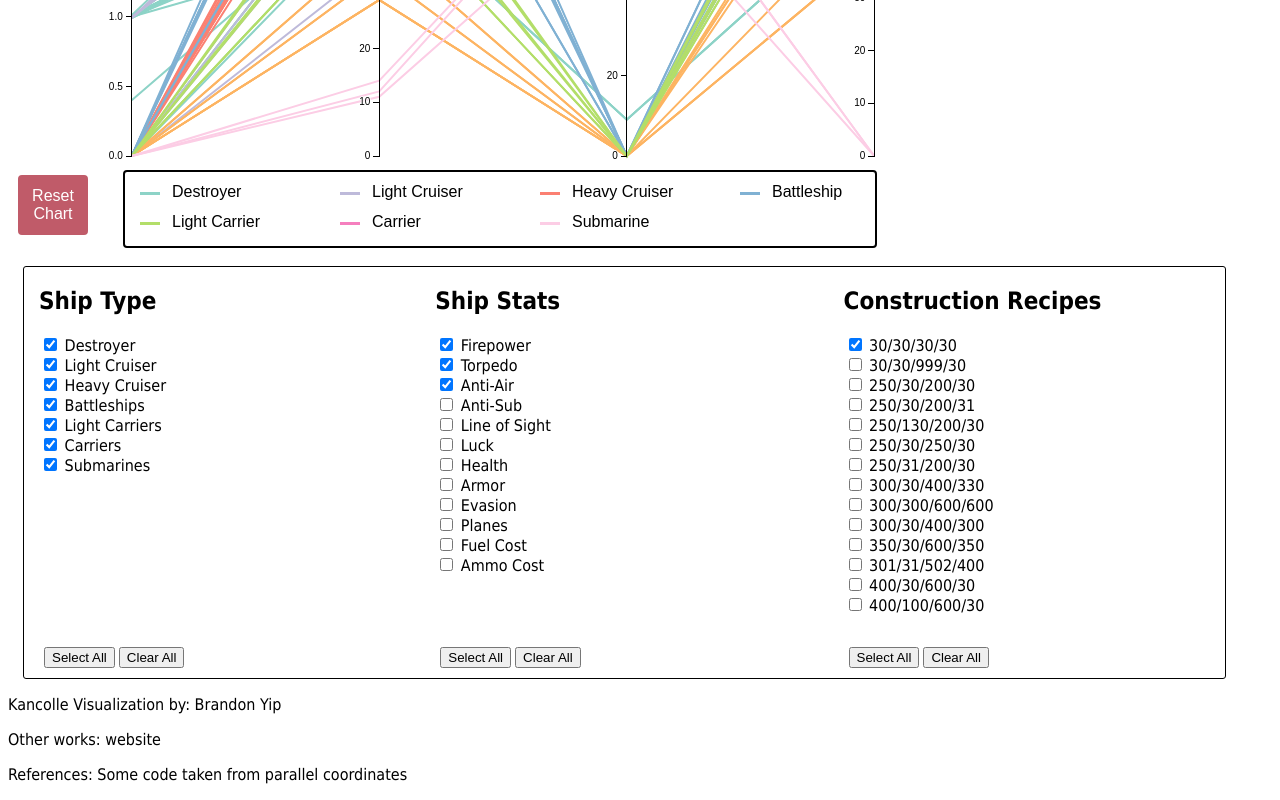
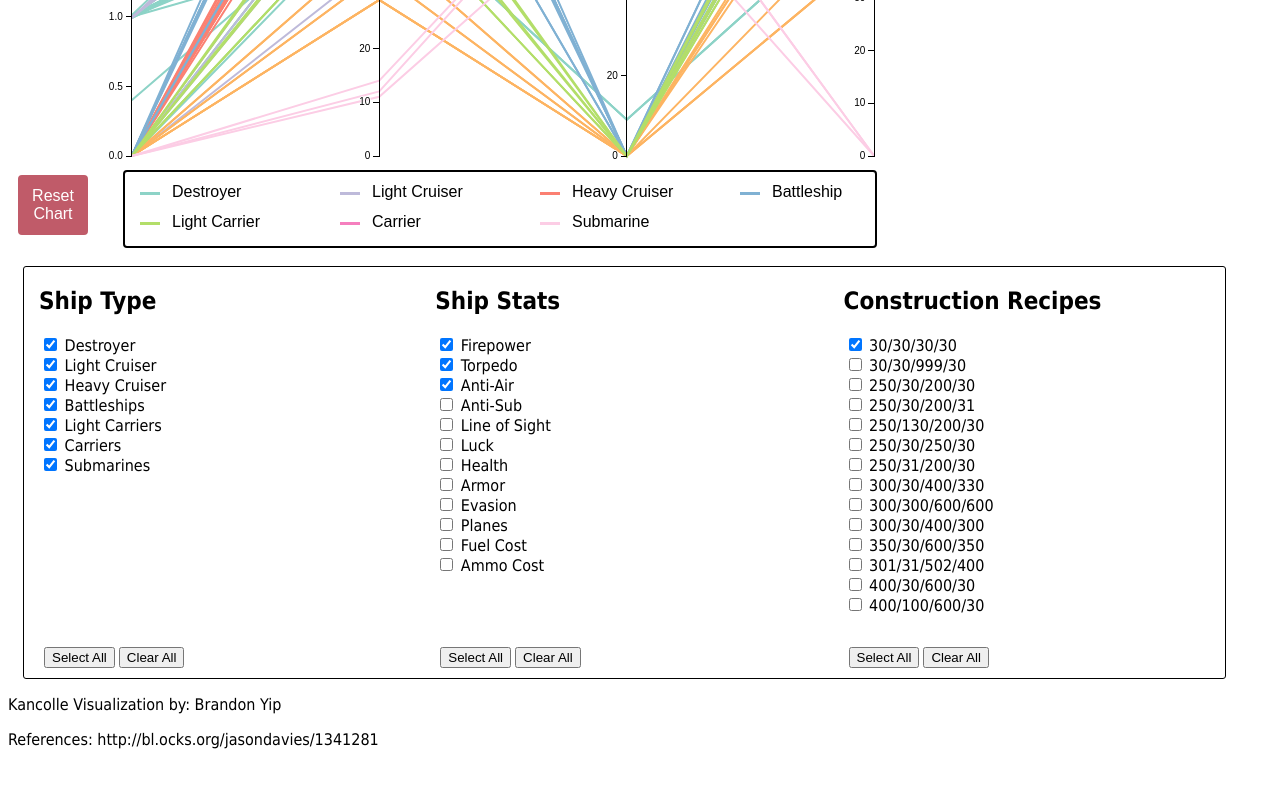
Before and after one commit to Yipster/kancolle-visualization, a plain HTML site: page index.html in a window 1280 px wide. Shown: the part 515-1315 px from the top of the page. After the commit the page ends 1280 px from the top, so only its background shows below. Drawn offline with Linux system fonts and the light colour scheme.

Commit message:
footer changed again

```diff
--- a/index.html
+++ b/index.html
@@ -118,8 +118,7 @@
 
 	<footer>
 		<p>Kancolle Visualization by: Brandon Yip</p>
-		<p>Other works: website</p>
-		<p>References: Some code taken from parallel coordinates</p>
+		<p>References: http://bl.ocks.org/jasondavies/1341281</p>
 	</footer>
 <!--The files connected to Kancolle visualization-->
 <!--<script src="./d3.v3.min.js" type="text/javascript"></script>-->
```
